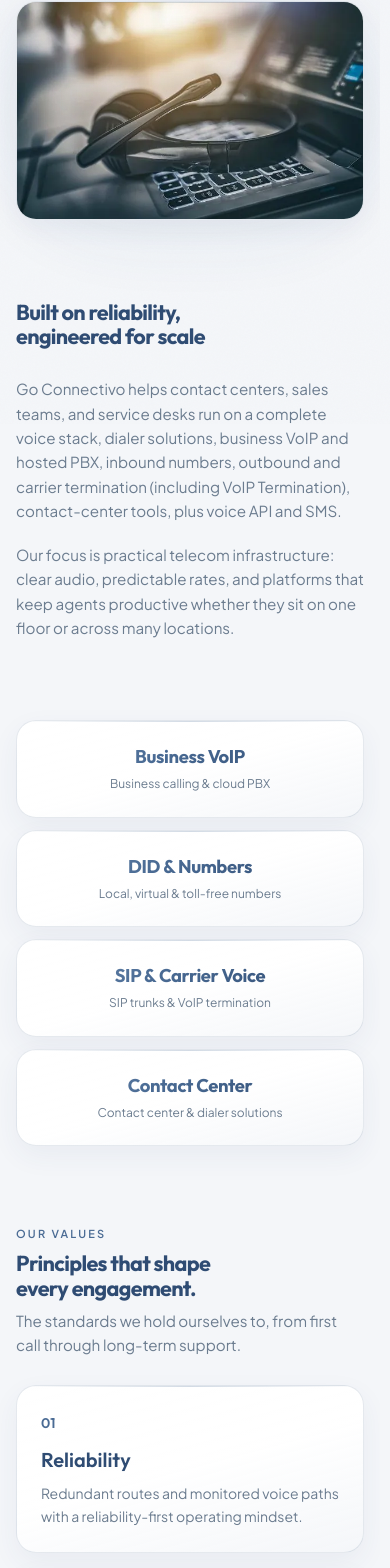
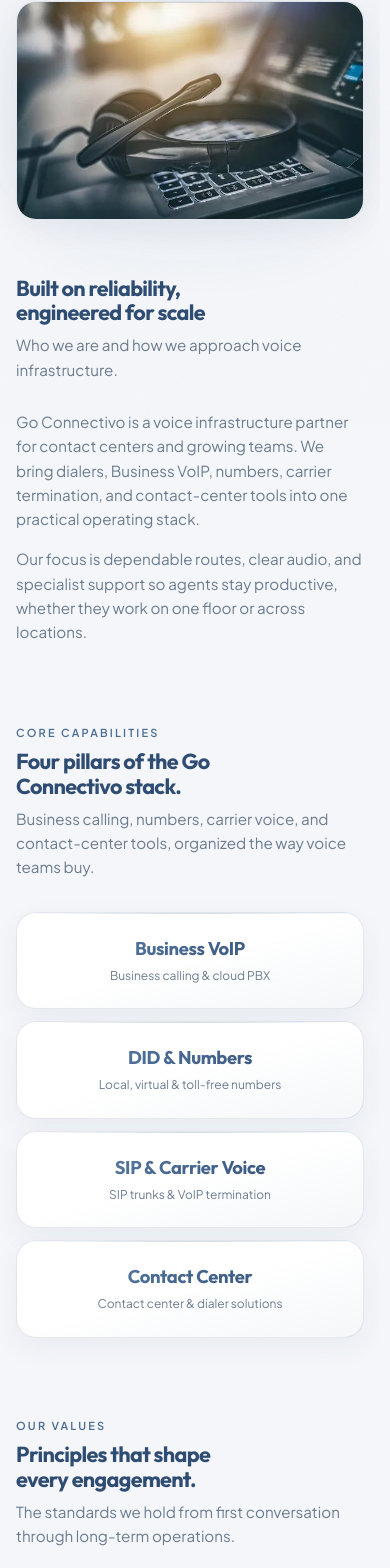
Before and after one commit to zain-saeed-mughal/Go-Connectivo, a React (Vite) app in the folder client/: page /about in a window 390 px wide. Shown: the part 420-1988 px from the top of the page. Built offline with nearby package versions, Linux system fonts and the light colour scheme; no server answers.

Commit message:
Todays update

```diff
--- a/client/src/data/content.js
+++ b/client/src/data/content.js
@@ -565,30 +565,35 @@
 ];
 
 export const aboutIntro = [
-  'Go Connectivo helps contact centers, sales teams, and service desks run on a complete voice stack, dialer solutions, business VoIP and hosted PBX, inbound numbers, outbound and carrier termination (including VoIP Termination), contact-center tools, plus voice API and SMS.',
-  'Our focus is practical telecom infrastructure: clear audio, predictable rates, and platforms that keep agents productive whether they sit on one floor or across many locations.',
+  'Go Connectivo is a voice infrastructure partner for contact centers and growing teams. We bring dialers, Business VoIP, numbers, carrier termination, and contact-center tools into one practical operating stack.',
+  'Our focus is dependable routes, clear audio, and specialist support so agents stay productive, whether they work on one floor or across locations.',
 ];
 
 export const coreValues = [
   {
     title: 'Reliability',
+    icon: 'ShieldCheck',
     description: 'Redundant routes and monitored voice paths with a reliability-first operating mindset.',
   },
   {
     title: 'Innovation',
+    icon: 'Zap',
     description:
       'Dialers, SIP trunks, IVR, analytics, and programmable voice that keep pace with how modern floors operate.',
   },
   {
     title: 'Support',
-    description: '24/7 specialists who understand trunks, campaigns, and contact-center workflows.',
+    icon: 'Headphones',
+    description: 'Specialists who understand trunks, campaigns, and contact-center workflows.',
   },
   {
     title: 'Transparency',
+    icon: 'ListOrdered',
     description: 'Clear rate decks, honest timelines, and no surprise scope on voice services.',
   },
   {
     title: 'Growth',
+    icon: 'Maximize2',
     description: 'Architecture that scales seats, concurrent calls, and markets without a rip-and-replace.',
   },
 ];
--- a/client/src/pages/About.jsx
+++ b/client/src/pages/About.jsx
@@ -1,11 +1,17 @@
 import { lazy, Suspense, useEffect } from 'react';
 import { Link } from 'react-router-dom';
+import { ArrowRight } from 'lucide-react';
 import SectionHeading from '../components/ui/SectionHeading';
 import PageHero from '../components/ui/PageHero';
 import MagneticButton from '../components/ui/MagneticButton';
 import ServiceIcon from '../components/ui/ServiceIcon';
 import { RevealCard, StaggerContainer } from '../components/motion';
-import { aboutIntro, coreValues, getCatalogServices, processSteps, whyUs } from '../data/content';
+import {
+  aboutIntro,
+  coreValues,
+  processSteps,
+  serviceCategories,
+} from '../data/content';
 import { PageSeo } from '../components/seo/PageSeo';
 
 const StatsBand = lazy(() => import('../components/ui/StatsBand'));
@@ -13,6 +19,36 @@
 
 /** Shared with preload — one cache entry for LCP. */
 const ABOUT_HERO = '/about-hero.webp';
+
+const categoryLinks = {
+  'business-communications': '/services/business-voip',
+  'contact-center': '/services/call-center-software',
+  'numbers-inbound': '/services/did-services',
+  'carrier-voice': '/services/voip-termination',
+  'apis-messaging': '/services/voice-api',
+};
+
+/** About-only advantages — softened, no unverified guarantees. */
+const aboutAdvantages = [
+  {
+    title: 'Clear commercial scope',
+    description:
+      'Transparent rate decks and defined deliverables for seats, trunks, numbers, and termination.',
+  },
+  {
+    title: 'Guided onboarding',
+    description: 'Structured provisioning for dialers, PBX seats, SIP trunks, and numbers.',
+  },
+  {
+    title: 'Specialist voice support',
+    description: 'Support that understands trunks, campaigns, IVR, and routing, not only tickets.',
+  },
+  {
+    title: 'One accountable partner',
+    description:
+      'Business VoIP, contact center, SIP, numbers, and termination under one operating relationship.',
+  },
+];
 
 function SectionFallback({ minHeight = '36vh' }) {
   return <div className="w-full" style={{ minHeight }} aria-hidden />;
@@ -46,19 +82,21 @@
           { name: 'About', path: '/about' },
         ]}
       />
+
       <PageHero
         eyebrow="About Go Connectivo"
         title="Your Trusted"
         highlight="VoIP Partner"
-        description="Reliable dialers, business voice, numbers, VoIP Termination, contact-center platforms, and APIs, built to scale with your team."
+        description="A voice infrastructure company for contact centers and growing teams, focused on reliability, clear support, and practical go-live."
         image={ABOUT_HERO}
         imageAlt="Professional headset for VoIP and contact center support"
         imageWidth={735}
         imageHeight={490}
+        className="!pb-8 sm:!pb-12 md:!pb-14"
       >
         <div className="flex flex-col gap-3 sm:flex-row sm:flex-wrap">
           <MagneticButton to="/contact" className="w-full justify-center sm:w-auto">
-            Get Started Today
+            Talk to Us
           </MagneticButton>
           <MagneticButton to="/services" variant="secondary" className="w-full justify-center sm:w-auto">
             View Services
@@ -66,15 +104,15 @@
         </div>
       </PageHero>
 
-      <section className="gc-section">
-        <div className="gc-prose-width space-y-5">
-          <SectionHeading title="Built on reliability, engineered for scale" />
-          <StaggerContainer className="space-y-5" stagger={0.1} from="up">
+      <section className="gc-section !pt-6 sm:!pt-8">
+        <div className="gc-prose-width space-y-4 sm:space-y-5">
+          <SectionHeading
+            title="Built on reliability, engineered for scale"
+            description="Who we are and how we approach voice infrastructure."
+          />
+          <StaggerContainer className="space-y-4 sm:space-y-5" stagger={0.08} from="up">
             {aboutIntro.map((paragraph) => (
-              <p
-                key={paragraph.slice(0, 32)}
-                className="gc-prose-muted"
-              >
+              <p key={paragraph.slice(0, 32)} className="gc-prose-muted text-[0.975rem] leading-[1.7] sm:text-base">
                 {paragraph}
               </p>
             ))}
@@ -85,6 +123,12 @@
       <Suspense fallback={<SectionFallback />}>
         <section className="gc-section">
           <div className="gc-container">
+            <SectionHeading
+              eyebrow="Core capabilities"
+              title="Four pillars of the Go Connectivo stack."
+              description="Business calling, numbers, carrier voice, and contact-center tools, organized the way voice teams buy."
+              className="!mb-8"
+            />
             <StatsBand />
           </div>
         </section>
@@ -95,24 +139,26 @@
           <SectionHeading
             eyebrow="Our values"
             title="Principles that shape every engagement."
-            description="The standards we hold ourselves to, from first call through long-term support."
+            description="The standards we hold from first conversation through long-term operations."
           />
           <StaggerContainer
-            className="grid gap-4 md:grid-cols-2 lg:grid-cols-3"
-            stagger={0.09}
+            className="mx-auto flex max-w-5xl flex-wrap justify-center gap-3 sm:gap-4"
+            stagger={0.08}
             from="scale"
           >
-            {coreValues.map((value, index) => (
+            {coreValues.map((value) => (
               <RevealCard
                 key={value.title}
                 as="article"
-                className="p-6"
+                className="group w-full border border-[rgba(47,76,115,0.1)] p-5 transition-[border-color,box-shadow,transform] duration-300 hover:-translate-y-0.5 hover:border-[#4A6B94]/35 hover:shadow-[0_12px_32px_rgba(47,76,115,0.09)] sm:w-[calc(50%-0.5rem)] sm:p-6 lg:w-[calc(33.333%-0.7rem)] lg:max-w-[17.5rem]"
               >
-                <span className="font-display text-sm font-semibold text-[#4A6B94]">
-                  {String(index + 1).padStart(2, '0')}
+                <span className="grid h-10 w-10 place-items-center rounded-xl bg-[#4A6B94]/12 text-[#2F4C73] ring-1 ring-[#4A6B94]/10 transition-colors duration-300 group-hover:bg-[#4A6B94]/18">
+                  <ServiceIcon name={value.icon} size={18} />
                 </span>
-                <h3 className="mt-3 font-display text-xl font-semibold text-[#2F4C73]">{value.title}</h3>
-                <p className="mt-2 text-sm leading-relaxed text-[#6B7C8F]">{value.description}</p>
+                <h3 className="mt-4 font-display text-lg font-semibold text-[#2F4C73]">{value.title}</h3>
+                <p className="mt-2 text-[0.9375rem] leading-relaxed text-[#5A6B7D] sm:text-sm">
+                  {value.description}
+                </p>
               </RevealCard>
             ))}
           </StaggerContainer>
@@ -122,27 +168,55 @@
       <section className="gc-section">
         <div className="gc-container">
           <SectionHeading
-            eyebrow="What we do"
-            title="Our complete range of services."
-            description="Browse the full catalog, dialers, business voice, numbers, carrier outbound, contact center, and APIs."
+            eyebrow="Capabilities"
+            title="What Go Connectivo provides."
+            description="Five clear product groups, not an endless catalog dump. Explore a category or open the full services list."
           />
-          <StaggerContainer className="grid gap-3 sm:grid-cols-2 lg:grid-cols-4" stagger={0.06}>
-            {getCatalogServices().map((service) => (
-              <Link
-                key={service.id}
-                to={`/services/${service.id}`}
-                className="gc-card group block p-5"
-                data-cursor="hover"
+          <StaggerContainer
+            className="grid gap-3 sm:grid-cols-2 sm:gap-4 lg:grid-cols-3"
+            stagger={0.07}
+            from="up"
+          >
+            {serviceCategories.map((group) => (
+              <RevealCard
+                key={group.id}
+                as="article"
+                className="group flex h-full flex-col border border-[rgba(47,76,115,0.1)] p-5 transition-[border-color,box-shadow,transform] duration-300 hover:-translate-y-0.5 hover:border-[#4A6B94]/40 hover:shadow-[0_14px_36px_rgba(47,76,115,0.1)] sm:p-6"
               >
-                <span className="grid h-10 w-10 place-items-center rounded-xl bg-gradient-to-br from-[#4A6B94]/25 to-[#4A6B94]/20 text-[#6B8AB0] transition-transform duration-500 group-hover:scale-105">
-                  <ServiceIcon name={service.icon} />
-                </span>
-                <h3 className="mt-4 font-display text-base font-semibold text-[#2F4C73]">
-                  {service.title}
-                </h3>
-              </Link>
+                <div className="mb-4 flex items-center gap-3">
+                  <span className="grid h-11 w-11 shrink-0 place-items-center rounded-xl bg-[#4A6B94]/12 text-[#2F4C73] ring-1 ring-[#4A6B94]/10 transition-colors duration-300 group-hover:bg-[#4A6B94]/18">
+                    <ServiceIcon name={group.icon} size={18} />
+                  </span>
+                  <h3 className="font-display text-lg font-semibold tracking-[-0.02em] text-[#2F4C73]">
+                    {group.title}
+                  </h3>
+                </div>
+                <p className="mb-4 flex-1 text-[0.9375rem] leading-relaxed text-[#5A6B7D] sm:text-sm">
+                  {group.description}
+                </p>
+                <Link
+                  to={categoryLinks[group.id] || '/services'}
+                  className="inline-flex min-h-10 items-center gap-1.5 text-sm font-semibold text-[#2F4C73] transition-colors hover:text-[#4A6B94] focus-visible:outline-none focus-visible:ring-2 focus-visible:ring-[#4A6B94]/45"
+                >
+                  Explore
+                  <ArrowRight
+                    size={14}
+                    className="transition-transform duration-300 group-hover:translate-x-1"
+                    aria-hidden
+                  />
+                </Link>
+              </RevealCard>
             ))}
           </StaggerContainer>
+          <div className="mt-8 text-center sm:mt-10">
+            <Link
+              to="/services"
+              className="inline-flex min-h-11 items-center gap-2 text-sm font-semibold text-[#4A6B94] transition-colors hover:text-[#2F4C73] focus-visible:outline-none focus-visible:ring-2 focus-visible:ring-[#4A6B94]/45"
+            >
+              View All Services
+              <ArrowRight size={15} aria-hidden />
+            </Link>
+          </div>
         </div>
       </section>
 
@@ -150,19 +224,24 @@
         <div className="gc-container">
           <SectionHeading
             eyebrow="How we work"
-            title="From sign-up to fully configured in 24–48 hours."
+            title="A clear path from requirements to launch"
+            description="A simple operating path from scoping your stack to production-ready access."
           />
-          <StaggerContainer className="grid gap-4 sm:grid-cols-2 lg:grid-cols-5" stagger={0.09}>
+          <StaggerContainer className="grid gap-3 sm:grid-cols-2 sm:gap-4 lg:grid-cols-5" stagger={0.08}>
             {processSteps.map((step) => (
               <article
                 key={step.step}
-                className="gc-card h-full p-5"
+                className="group flex h-full flex-col rounded-2xl border border-[rgba(47,76,115,0.1)] bg-gradient-to-br from-[#FFFFFF] via-[#F7F9FC] to-[#E8EEF6] p-5 transition-[border-color,box-shadow,transform] duration-300 hover:-translate-y-0.5 hover:border-[#4A6B94]/35 hover:shadow-[0_12px_32px_rgba(47,76,115,0.09)]"
               >
-                <div className="mb-4 grid h-8 w-8 place-items-center rounded-full border border-[#4A6B94]/40 bg-[#4A6B94]/10 text-xs font-semibold text-[#6B8AB0]">
+                <div className="mb-3.5 grid h-8 w-8 place-items-center rounded-full border border-[#4A6B94]/30 bg-[#4A6B94]/10 text-xs font-semibold text-[#4A6B94] transition-colors duration-300 group-hover:border-[#4A6B94]/50 group-hover:bg-[#4A6B94]/16">
                   {step.step}
                 </div>
-                <h3 className="font-display text-lg font-semibold text-[#2F4C73]">{step.title}</h3>
-                <p className="mt-2 text-sm leading-relaxed text-[#6B7C8F]">{step.description}</p>
+                <h3 className="font-display text-base font-semibold text-[#2F4C73] sm:text-lg">
+                  {step.title}
+                </h3>
+                <p className="mt-2 flex-1 text-[0.9375rem] leading-relaxed text-[#5A6B7D] sm:text-sm">
+                  {step.description}
+                </p>
               </article>
             ))}
           </StaggerContainer>
@@ -171,16 +250,24 @@
 
       <section className="gc-section-tight">
         <div className="gc-container">
-          <SectionHeading eyebrow="Why businesses choose us" title="Advantages from day one." />
-          <StaggerContainer className="grid gap-4 sm:grid-cols-2" stagger={0.09} from="scale">
-            {whyUs.map((item) => (
+          <SectionHeading
+            eyebrow="Advantages"
+            title="Why teams work with Go Connectivo."
+            description="Practical reasons buyers choose a focused voice partner."
+          />
+          <StaggerContainer className="grid gap-3 sm:grid-cols-2 sm:gap-4" stagger={0.08} from="up">
+            {aboutAdvantages.map((item) => (
               <RevealCard
                 key={item.title}
                 as="article"
-                className="p-6"
+                className="border border-[rgba(47,76,115,0.1)] p-5 transition-[border-color,box-shadow,transform] duration-300 hover:-translate-y-0.5 hover:border-[#4A6B94]/35 hover:shadow-[0_12px_32px_rgba(47,76,115,0.09)] sm:p-6"
               >
-                <h3 className="font-display text-xl font-semibold text-[#2F4C73]">{item.title}</h3>
-                <p className="mt-2 text-sm leading-relaxed text-[#6B7C8F]">{item.description}</p>
+                <h3 className="font-display text-lg font-semibold text-[#2F4C73] sm:text-xl">
+                  {item.title}
+                </h3>
+                <p className="mt-2 text-[0.9375rem] leading-relaxed text-[#5A6B7D] sm:text-sm">
+                  {item.description}
+                </p>
               </RevealCard>
             ))}
           </StaggerContainer>
```
Also changed, not shown: client/src/components/layout/Footer.jsx (+18 -20 lines), client/src/lib/seoConfig.js.
